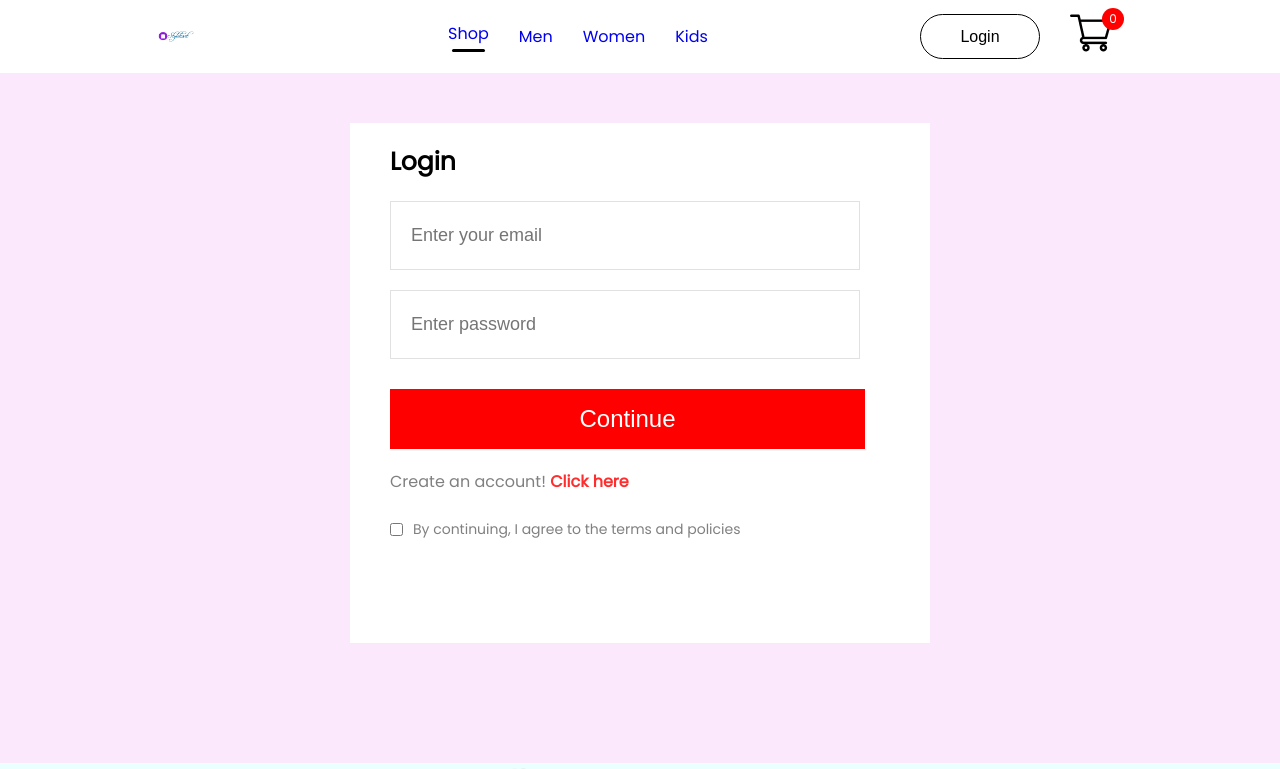
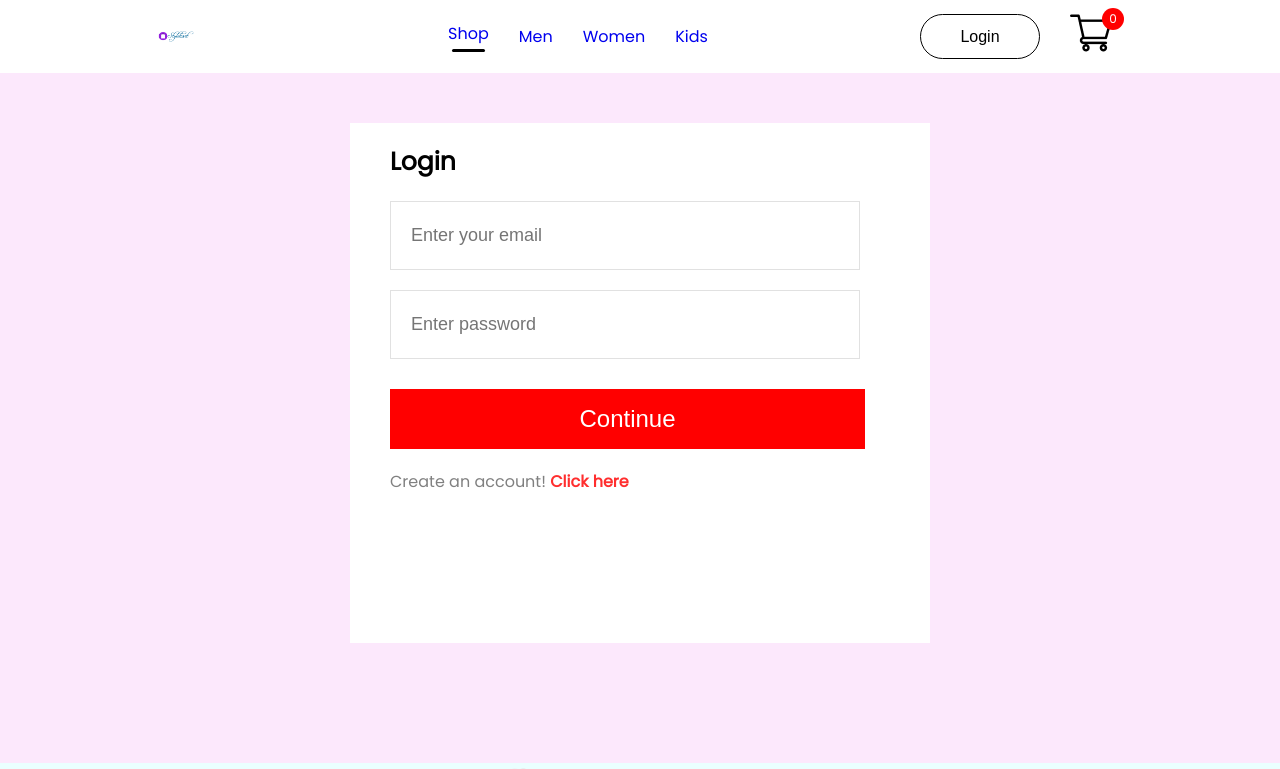
Before and after one commit to SparshR21/Stylekart, a React (Create React App) app: page /login in a window 1280 px wide. Shown: the top 769 px of the page. Built offline with nearby package versions, Linux system fonts and the light colour scheme; no server answers.

Commit message:
Update LoginSignup.jsx

```diff
--- a/src/Pages/LoginSignup.jsx
+++ b/src/Pages/LoginSignup.jsx
@@ -164,10 +164,12 @@ const LoginSignup = () => {
             Create an account! <span onClick={() => setState("Sign Up")}>Click here</span>
           </p>
         )}
+        {state === "Sign Up" && (
         <div className="loginsignup-agree">
           <input type="checkbox" name='checkbox' id='checkbox' autoComplete="off" />
           <p>By continuing, I agree to the terms and policies</p>
         </div>
+        )}
       </div>
     </div>
   );
```
